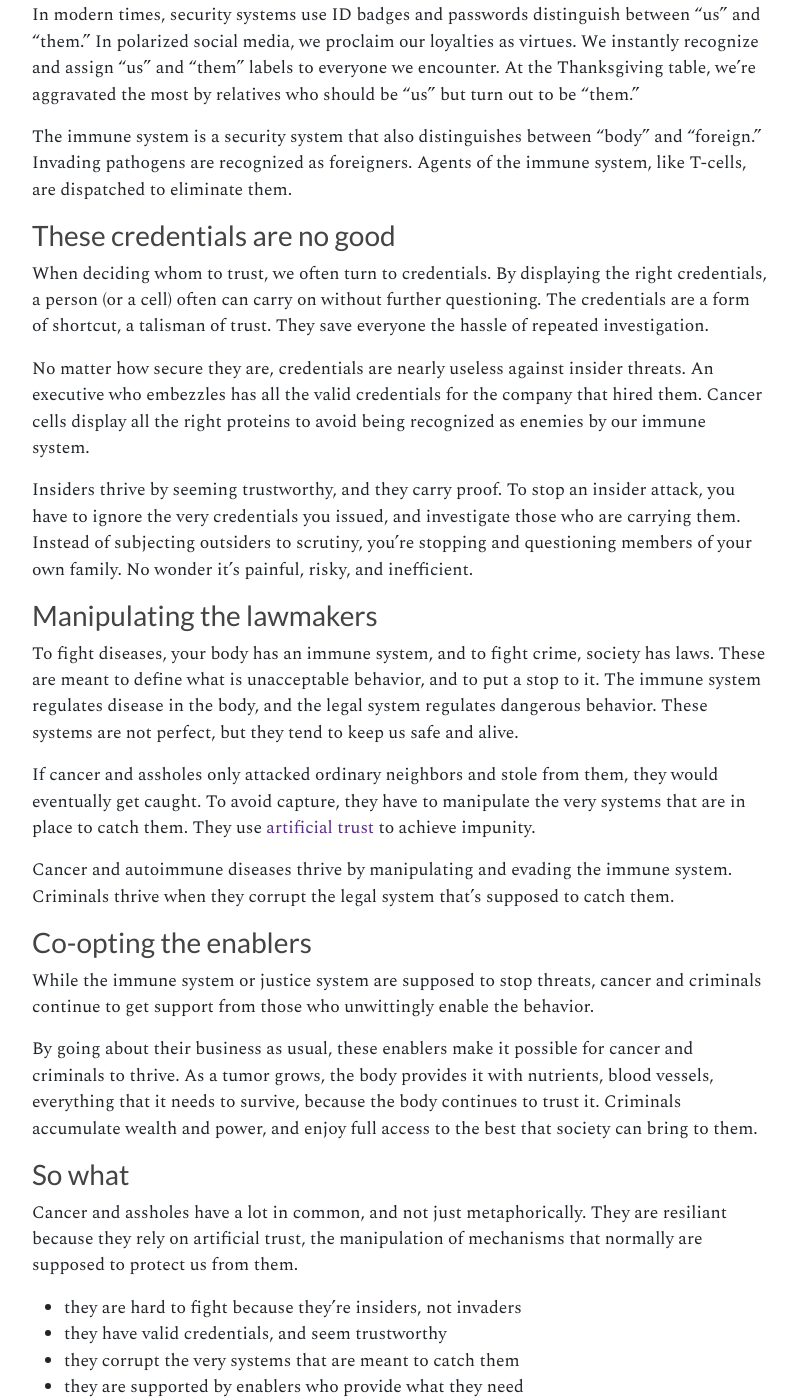
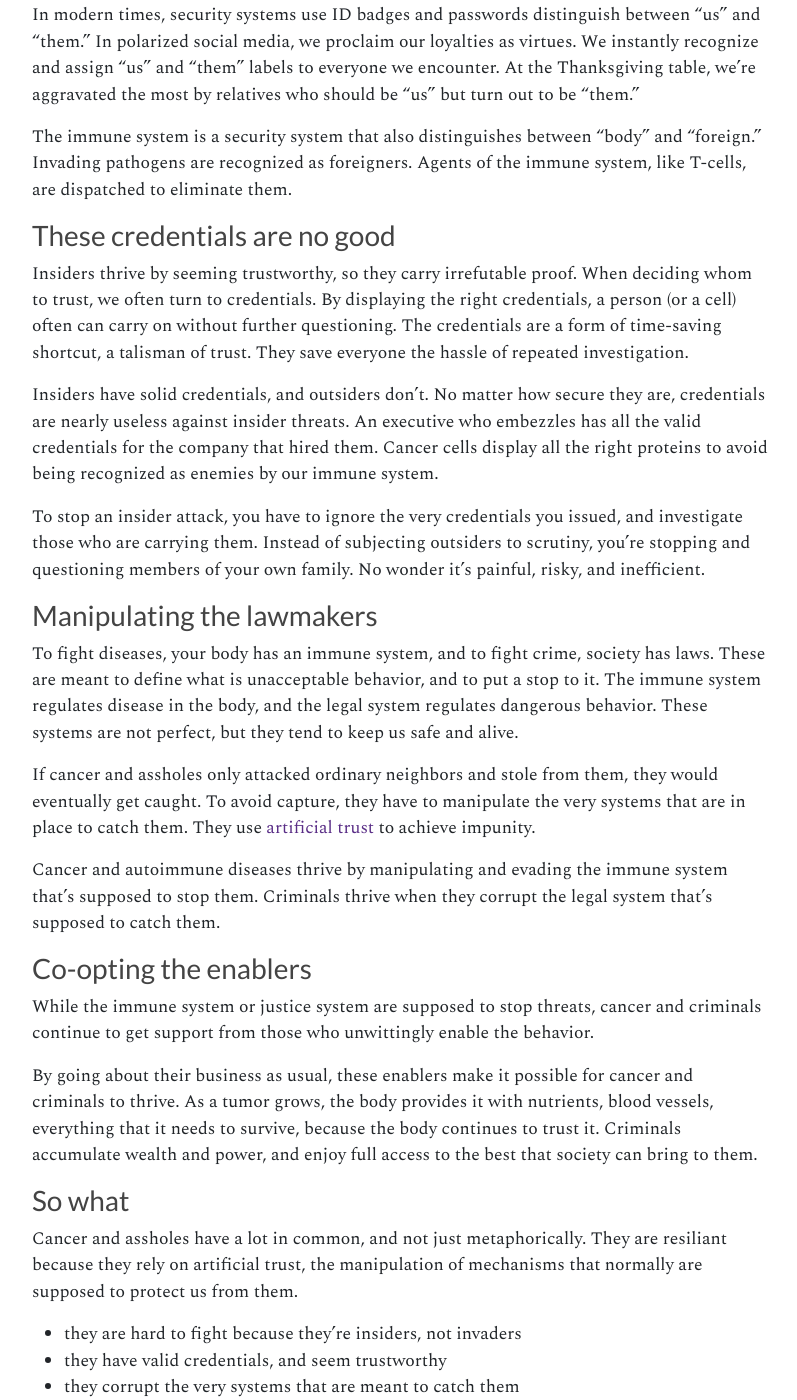
Before and after one commit to straz/artificialtrust, a Jekyll site: the page built from _articles/assholes.md, in a window 1280 px wide and 1400 px high, scrolled down 1035 px. Shown: the whole window, without its empty margins (145-942 px from the left). Built offline with Jekyll 4.4.1, drawn with Linux system fonts in a browser that asks for light colours; nearby versions of some CDN libraries.

Commit message:
what to trust

```diff
--- a/_articles/assholes.md
+++ b/_articles/assholes.md
@@ -67,23 +67,24 @@ them.
 
 ### These credentials are no good
 
-When deciding whom to trust, we often turn to credentials. By
+Insiders thrive by seeming trustworthy, so they carry irrefutable
+proof.  When deciding whom to trust, we often turn to credentials. By
 displaying the right credentials, a person (or a cell) often can carry
 on without further questioning. The credentials are a form of
-shortcut, a talisman of trust. They save everyone the hassle of
-repeated investigation.
+time-saving shortcut, a talisman of trust. They save everyone the
+hassle of repeated investigation.
 
-No matter how secure they are, credentials are nearly useless against
-insider threats.  An executive who embezzles has all the valid
-credentials for the company that hired them. Cancer cells display all
-the right proteins to avoid being recognized as enemies by our immune
-system.
+Insiders have solid credentials, and outsiders don't. No matter how
+secure they are, credentials are nearly useless against insider
+threats.  An executive who embezzles has all the valid credentials for
+the company that hired them. Cancer cells display all the right
+proteins to avoid being recognized as enemies by our immune system.
 
-Insiders thrive by seeming trustworthy, and they carry proof. To stop
-an insider attack, you have to ignore the very credentials you issued,
-and investigate those who are carrying them. Instead of subjecting
-outsiders to scrutiny, you're stopping and questioning members of your
-own family. No wonder it's painful, risky, and inefficient.
+To stop an insider attack, you have to ignore the very credentials you
+issued, and investigate those who are carrying them. Instead of
+subjecting outsiders to scrutiny, you're stopping and questioning
+members of your own family. No wonder it's painful, risky, and
+inefficient.
 
 ### Manipulating the lawmakers
 
@@ -100,8 +101,8 @@ manipulate the very systems that are in place to catch them. They use
 achieve impunity.
 
 Cancer and autoimmune diseases thrive by manipulating and evading the
-immune system. Criminals thrive when they corrupt the legal system
-that's supposed to catch them.
+immune system that's supposed to stop them. Criminals thrive when they
+corrupt the legal system that's supposed to catch them.
 
 ### Co-opting the enablers
 
```
